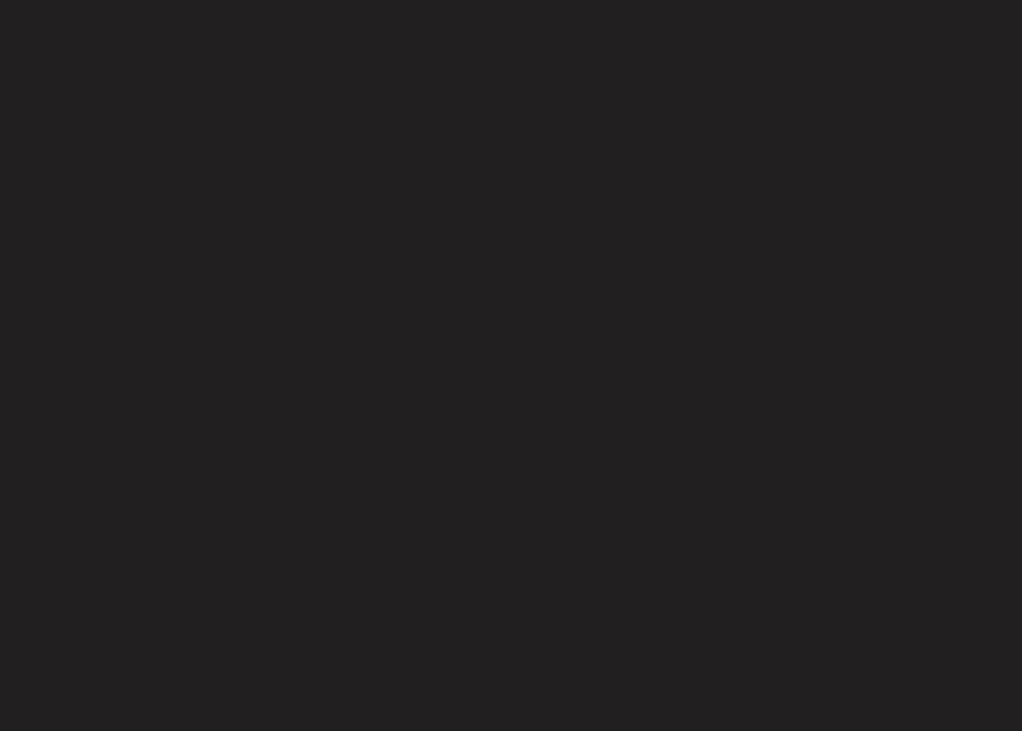
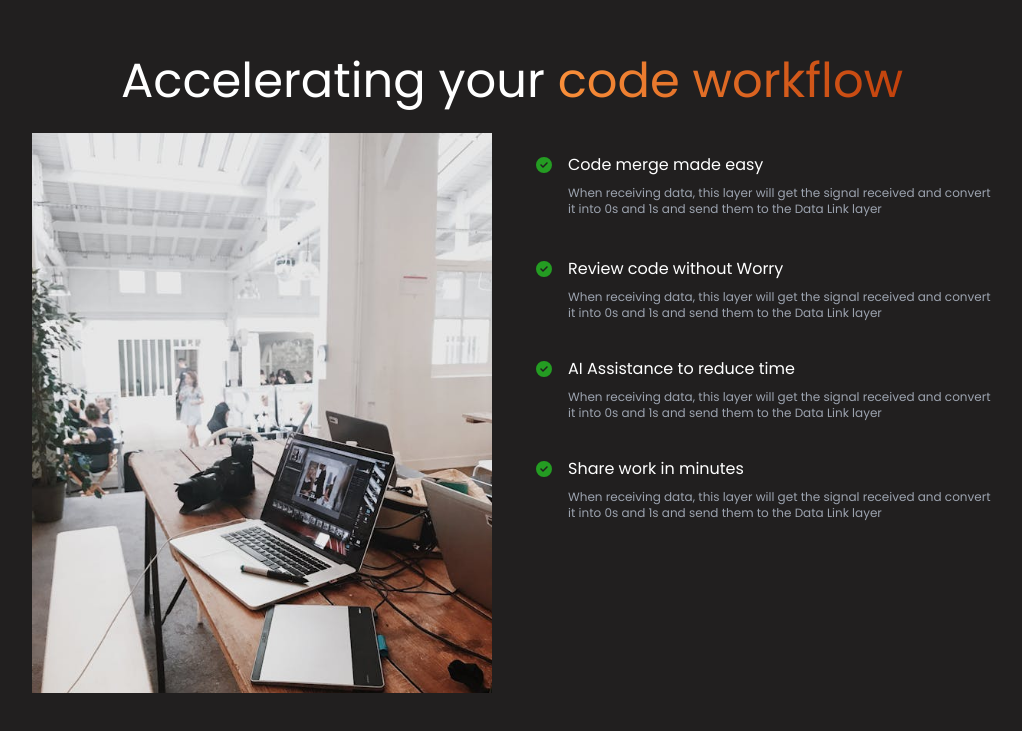
Before and after one commit to sami855-ux/Awesome-black-website, a React (Vite) app: page / in a window 1280 px wide. Shown: the part 1735-2466 px from the top of the page, without its empty margins (128-1150 px from the left). Before the commit the page ends 1600 px from the top, so only its background shows below. Built offline with nearby package versions, Linux system fonts and the light colour scheme.

Commit message:
Workflow section is added

```diff
--- a/src/components/App.jsx
+++ b/src/components/App.jsx
@@ -1,6 +1,7 @@
 import Header from "./Header"
 import Home from "./Home"
 import Features from "./Featuers"
+import WorkFlow from "./WorkFlow"
 
 export default function App() {
   return (
@@ -8,6 +9,7 @@ export default function App() {
       <Header />
       <Home />
       <Features />
+      <WorkFlow />
     </>
   )
 }
--- /dev/null
+++ b/src/components/WorkFlow.jsx
@@ -0,0 +1,63 @@
+import React from "react"
+import { FaCircleCheck } from "react-icons/fa6"
+import PropTypes from "prop-types"
+
+function WorkFlow() {
+  return (
+    <div className="w-screen min-h-screen flex justify-center items-center flex-col mt-20 pt-20">
+      <h1 className="text-3xl md:text-5xl font-poppins mb-7 text-center">
+        Accelerating your
+        <span className="textClip"> code workflow</span>
+      </h1>
+      <div className="w-3/4 flex flex-col md:flex-row md:space-x-10 mx-7">
+        <ImgWrapper />
+        <ImgDescription />
+      </div>
+    </div>
+  )
+}
+
+function ImgWrapper() {
+  return (
+    <div className=" w-full h-1/2 md:w-1/2 md:h-[70vh]">
+      <img
+        src="public/img7.jpeg"
+        alt="Worflow"
+        className="w-full h-full object-cover"
+      />
+    </div>
+  )
+}
+
+function ImgDescription() {
+  return (
+    <div className="w-full h-1/2 md:w-1/2 md:h-[70vh] flex flex-col  space-y-7 mt-5">
+      <Description text="Code merge made easy" />
+      <Description text="Review code without Worry" />
+      <Description text="AI Assistance to reduce time" />
+      <Description text="Share work in minutes" />
+    </div>
+  )
+}
+
+Description.propTypes = {
+  text: PropTypes.string,
+}
+
+function Description({ text }) {
+  return (
+    <div className="w-full h-fit flex space-x-3 pb-2 mb-1">
+      <span className="w-8 h-7 p-1">
+        <FaCircleCheck color="#249c22" />
+      </span>
+      <div className="">
+        <h2 className="font-poppins"> {text}</h2>
+        <p className="text-gray-400 font-poppins text-xs pt-2">
+          When receiving data, this layer will get the signal received and
+          convert it into 0s and 1s and send them to the Data Link layer
+        </p>
+      </div>
+    </div>
+  )
+}
+export default WorkFlow
```
Also changed, not shown: public/img7.jpeg (added).
